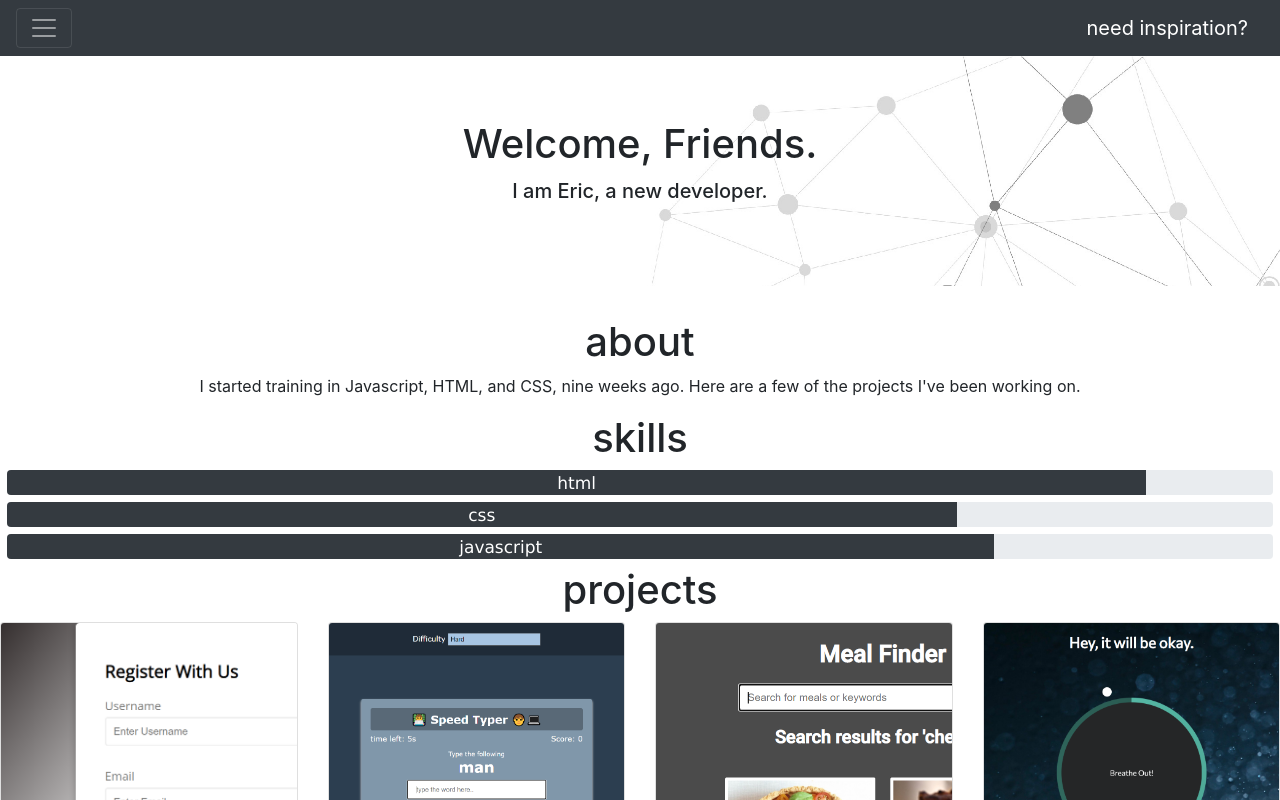
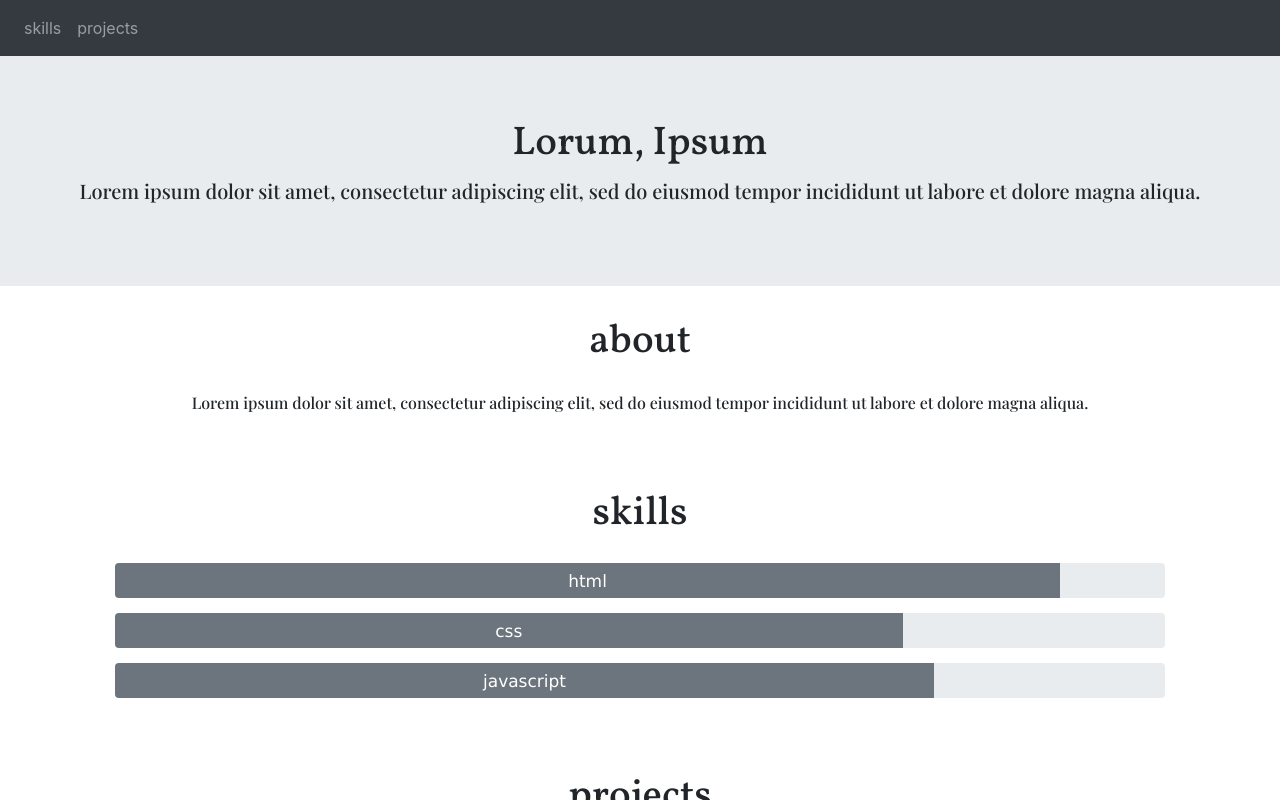
Before and after one commit to ericjrespinosa/portfolio, a plain HTML site: page mock up portfolio/index.html in a window 1280 px wide. Shown: the top 800 px of the page. Drawn offline with nearby package versions, Linux system fonts and the light colour scheme.

Commit message:
new stuff added to mock up

```diff
--- a/mock up portfolio/index.html
+++ b/mock up portfolio/index.html
@@ -5,16 +5,15 @@
   <meta name="viewport" content="width=device-width, initial-scale=1.0">
   <link rel="stylesheet" href="https://cdn.jsdelivr.net/npm/bootstrap@4.5.3/dist/css/bootstrap.min.css" integrity="sha384-TX8t27EcRE3e/ihU7zmQxVncDAy5uIKz4rEkgIXeMed4M0jlfIDPvg6uqKI2xXr2" crossorigin="anonymous">
   <link rel="stylesheet" href="style.css">
-  <title>what if</title>
-</head>
+  <link href="https://fonts.googleapis.com/css2?family=Vollkorn:wght@500&display=swap" rel="stylesheet">
+  <link href="https://fonts.googleapis.com/css2?family=Playfair+Display:wght@500&display=swap" rel="stylesheet"></head>
 <body>
-<nav class="navbar navbar-toggleable-md navbar-dark bg-dark" style="background-color: currentColor;">
-  <button class="navbar-toggler navbar-toggler-right" type="button" data-toggle="collapse" data-target="#navbarNav" aria-controls="navbarNav" aria-expanded="false" aria-label="Toggle navigation">
+  <nav class="navbar navbar-expand-lg navbar-dark bg-dark">
+    <button class="navbar-toggler" type="button" data-toggle="collapse" data-target="#navbarSupportedContent" aria-controls="navbarSupportedContent" aria-expanded="false" aria-label="Toggle navigation">
       <span class="navbar-toggler-icon"></span>
     </button>
-  <a class="navbar-brand" href="https://www.lifehack.org/articles/communication/30-the-most-inspirational-quotes-all-time.html">need inspiration?</a>
-  <div class="collapse navbar-collapse" id="navbarNav">
-    <ul class="navbar-nav">
+    <div class="collapse navbar-collapse" id="navbarSupportedContent">
+      <ul class="navbar-nav mr-auto">
         <li class="nav-item">
           <a class="nav-link" href="#">skills</a>
         </li>
@@ -25,29 +24,37 @@
     </div>
   </nav>
   <div class="jumbotron jumbotron-fluid">
-    <h1 class="display-5">Welcome, Friends.</h1>
-    <p class="lead">I am Eric, a new developer.</p>
+    <h1 class="display-5">Lorum, Ipsum</h1>
+    <p class="lead">Lorem ipsum dolor sit amet, consectetur adipiscing elit, sed do eiusmod tempor incididunt ut labore et dolore magna aliqua. </p>
   </div>
-
+<div class="container">
   <div class="about">
     <h1 class="about-me text-center">about</h1>
-      <p class="text-center">I started training in Javascript, HTML, and CSS, nine weeks ago. Here are a few of the projects I've been working on.</p>
-  </div>
-  <div class="skills">
-    <h1 class="about-me text-center">skills</h1>
-    <div class="progress" style="height: 25px;">
-      <div class="progress-bar bg-dark" role="progressbar" style="width: 90%;" aria-valuenow="25" aria-valuemin="0" aria-valuemax="100">html</div>
-    </div>
-    <div class="progress" style="height: 25px;">
-      <div class="progress-bar bg-dark" role="progressbar" style="width: 75%;" aria-valuenow="25" aria-valuemin="0" aria-valuemax="100">css</div>
-    </div>
-    <div class="progress" style="height: 25px;">
-      <div class="progress-bar bg-dark" role="progressbar" style="width: 78%;" aria-valuenow="25" aria-valuemin="0" aria-valuemax="100">javascript</div>
+      <p class="text-center">Lorem ipsum dolor sit amet, consectetur adipiscing elit, sed do eiusmod tempor incididunt ut labore et dolore magna aliqua. </p>
   </div>
 </div>
-
+  <div class="container">
+    <div class="middle-container">
+      <div class="skills">
+        <h1 class="skills text-center">skills</h1>
+        <div class="container">
+          <div class="progress" style="height: 35px;">
+            <div class="progress-bar bg-secondary" role="progressbar" style="width: 90%;" aria-valuenow="25" aria-valuemin="0" aria-valuemax="100">html</div>
+          </div>
+          <div class="progress" style="height: 35px;">
+            <div class="progress-bar bg-secondary" role="progressbar" style="width: 75%;" aria-valuenow="25" aria-valuemin="0" aria-valuemax="100">css</div>
+          </div>
+          <div class="progress" style="height: 35px;">
+            <div class="progress-bar bg-secondary" role="progressbar" style="width: 78%;" aria-valuenow="25" aria-valuemin="0" aria-valuemax="100">javascript</div>
+          </div>
+        </div>
+      </div>
+    </div>
+  </div>
+  <div class="container">
     <div class="projects">
       <h1 class="projects-mine text-center">projects</h1>
+        <div class="row">
           <div class="card-deck">
             <div class="card">
               <img class="card-img-top pix" src="images/form-validator.png" alt="Card image cap">
@@ -79,7 +86,8 @@
             </div>
           </div>
         </div>
-
+    </div>
+  </div>
   <div class="text-center">
     <a class="btn btn-outline-secondary" href="https://www.linkedin.com/in/eric-espinosa-91b2611ab/" role="button">linkedin</a>
     <a class="btn btn-outline-secondary" href="mailto:ericjr.espinosa@gmail.com" role="button">email</a>
--- a/mock up portfolio/style.css
+++ b/mock up portfolio/style.css
@@ -1,7 +1,6 @@
+
 .jumbotron {
-  background-image: url(images/newnew.jpg);
   text-align: center;
-  background-size: cover;
 }
 .display-4 {
   font-weight: 330;
@@ -9,6 +8,14 @@
 
 .jumbotron p{
   font-weight: 500;
+}
+
+h1 {
+  font-family: 'Vollkorn', serif;
+}
+
+p {
+  font-family: 'Playfair Display', serif;
 }
 
 body {
@@ -20,7 +27,7 @@ body {
 }
 
 .progress {
-  margin: 7px;
+  margin: 15px;
   font-size: 17px;
   font-family: Verdana, Geneva, Tahoma, sans-serif;
 }
@@ -28,3 +35,32 @@ body {
 .btn {
   margin: 8px;
 }
+
+.card-img-top {
+  width: 100%;
+  height: 15vw;
+  object-fit: cover;
+}
+
+.card-title {
+  font-size: 18px;
+}
+
+.container {
+  margin-bottom:75px;
+}
+
+.card-text {
+  font-size: 13px;
+}
+
+.projects-mine{
+  margin-bottom: 25px;
+}
+
+.skills {
+  margin-bottom: 25px;
+}
+.about-me{
+  margin-bottom: 25px;
+}
--- /dev/null
+++ b/newsletter-signup/public/signin.css
@@ -0,0 +1,53 @@
+html,
+body {
+  height: 100%;
+}
+
+body {
+  display: -ms-flexbox;
+  display: flex;
+  -ms-flex-align: center;
+  align-items: center;
+  padding-top: 40px;
+  padding-bottom: 40px;
+  background-color: #f5f5f5;
+}
+
+.form-signin {
+  width: 100%;
+  max-width: 330px;
+  padding: 15px;
+  margin: auto;
+}
+.form-signin .checkbox {
+  font-weight: 400;
+}
+.form-signin .form-control {
+  position: relative;
+  box-sizing: border-box;
+  height: auto;
+  padding: 10px;
+  font-size: 16px;
+}
+.form-signin .form-control:focus {
+  z-index: 2;
+}
+.form-signin .top {
+  margin-bottom: -1px;
+  border-bottom-right-radius: 0;
+  border-bottom-left-radius: 0;
+}
+.form-signin .middle {
+  margin-bottom: -1px;
+  border-radius: 0;
+}
+.form-signin .bottom {
+  margin-bottom: -1px;
+  border-top-left-radius: 0;
+  border-top-right-radius: 0;
+}
+
+.mb-4{
+  width: 150px;
+  height: auto;
+}
```
Also changed, not shown: newsletter-signup/app.js (added, +21 -0 lines), newsletter-signup/package.json (added, +16 -0 lines), newsletter-signup/signup.html (added, +58 -0 lines), mock up portfolio/images/grass.jpg (added), mock up portfolio/images/grassy.jpg (added), newsletter-signup/failure.html (added), newsletter-signup/success.html (added), 1 other file. Lines whose indentation alone changed are shown as unchanged.
